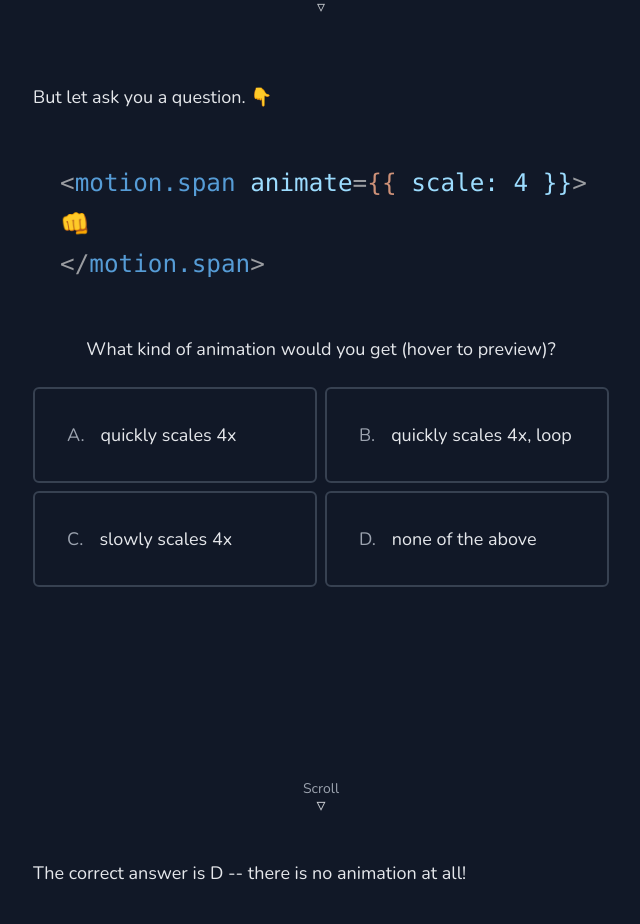
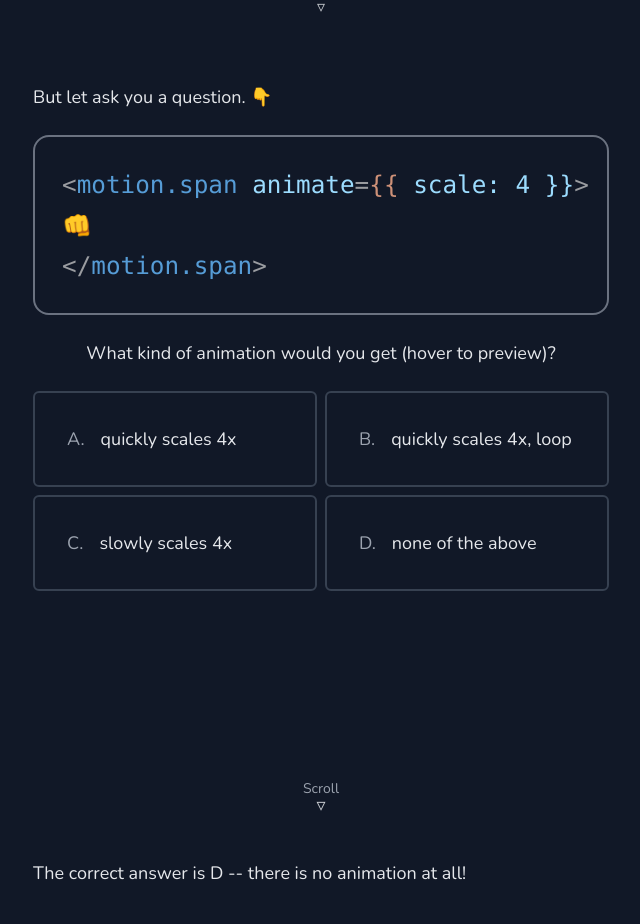
Before and after one commit to lintonye/smileys-in-motion, a Next.js app in the folder smileysinmotion.com/: page / in a window 1280 px wide. Shown: the part 781-1705 px from the top of the page, without its empty margins (319-959 px from the left). Built offline with nearby package versions, Linux system fonts and the light colour scheme.

Commit message:
Add border for code

```diff
--- a/smileysinmotion.com/components/Home.js
+++ b/smileysinmotion.com/components/Home.js
@@ -372,11 +372,12 @@ function Quiz() {
   return (
     <Page className="max-w-xl space-y-6 text-lg pt-16" fullScreen>
       <p className="">But let ask you a question. 👇</p>
-
-      <Code>{`<motion.span animate={{ scale: 4 }}>
+      <div className="border-solid border-2 border-gray-500 rounded-2xl ">
+        <Code>{`<motion.span animate={{ scale: 4 }}>
 👊
 </motion.span>
 `}</Code>
+      </div>
       <p className="text-center">
         What kind of animation would you get (hover to preview)?
       </p>
```
